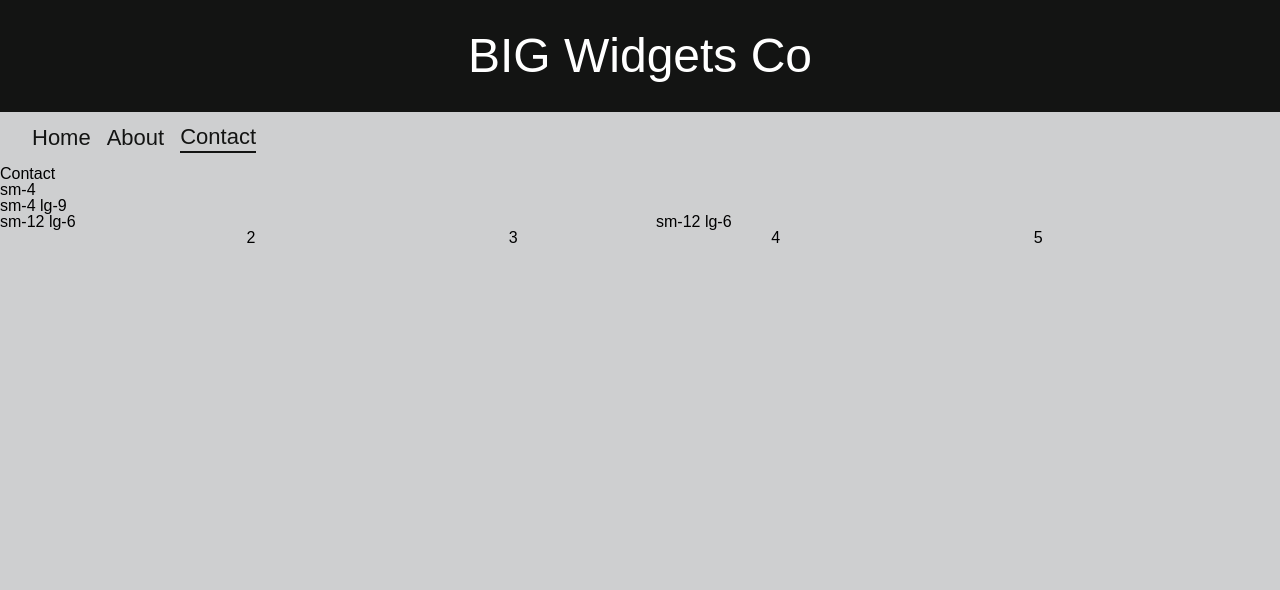
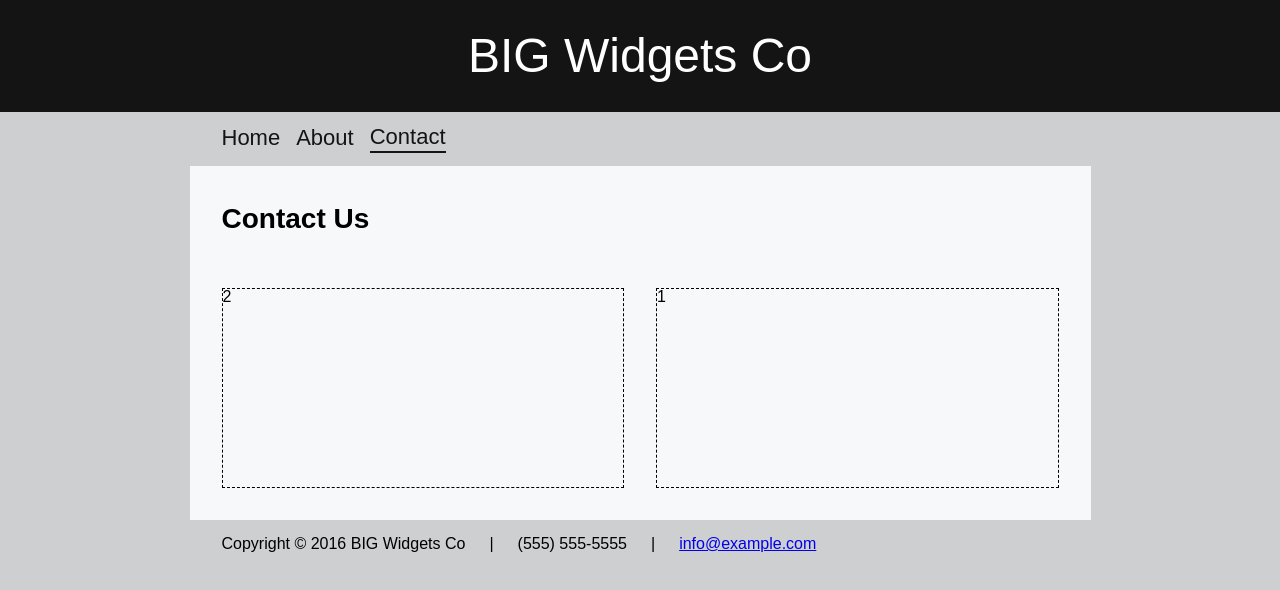
Before and after one commit to mvf4z7/backstop-interview, a website: page grid/public/contact.html in a window 1280 px wide. Drawn offline with Linux system fonts and the light colour scheme.

Commit message:
Update contact page.

```diff
--- a/grid/public/contact.html
+++ b/grid/public/contact.html
@@ -2,7 +2,7 @@
 <head>
   <meta charset="utf-8">
   <meta name="viewport" content="width=device-width, initial-scale=1.0">
-  <title>Big Widgets Co.</title>
+  <title>Big Widgets Co. | About Us</title>
   <link rel="stylesheet" href="/assets/grid.css">
   <link rel="stylesheet" href="/assets/styles.css">
 </head>
@@ -11,6 +11,7 @@
     <header class="header">
         <h2 class="header__brand">BIG Widgets Co</h2>
     </header>
+    <div class="wrapper">
       <nav class="nav">
         <div class="nav__button-container hide-lg" role="presentation">
           <button id="hamburger" class="nav__hamburger-btn">
@@ -25,24 +26,31 @@
           <li class="nav__item nav__item--active"><a href="/contact.html">Contact</a></li>
         </ul>
       </nav>
-    <div id="main-content">
-      <h1>Contact</h1>
-      <div class="grid">
-        <div class="col-sm-4">sm-4</div>
-        <div class="col-sm-4 col-lg-9">sm-4 lg-9</div>
+      <main id="main-content" class="main-content">
+        <section>
+          <header class="page-header">
+            <h1>Contact Us</h1>
+          </header>
+          <div class="grid reverse-lg">
+            <div class="col-lg-6">
+              <div class="foo">1</div>
             </div>
-      <div class="grid">
-        <div class="col-sm-12 col-lg-6">sm-12 lg-6</div>
-        <div class="col-sm-12 col-lg-6">sm-12 lg-6</div>
-      </div>
-      <div class="grid">
-        <div class="col">1</div>
-        <div class="col">2</div>
-        <div class="col">3</div>
-        <div class="col">4</div>
-        <div class="col">5</div>
+            <div class="col-lg-6">
+              <div class="foo">2</div>
             </div>
           </div>
+        </section>
+      </main>
+      <footer class="footer">
+        <ul class="footer__items">
+          <li class="footer__item">Copyright <span>&copy;</span> 2016 BIG Widgets Co</li>
+          <li class="footer__bar">|</li>
+          <li class="footer__item">(555) 555-5555</li>
+          <li class="footer__bar">|</li>
+          <li class="footer__item"><a href="mailto:info@example.com">info@example.com</a></li>
+        </ul>
+      </footer>
+    </wrapper>
   </div>
 
   <script>
--- /dev/null
+++ b/grid/sass/styles/components/form.scss
@@ -0,0 +1,6 @@
+@import '../variables';
+
+.foo {
+  height: 200px;
+  border: 1px dashed black;
+}
--- a/grid/sass/styles/components/index.scss
+++ b/grid/sass/styles/components/index.scss
@@ -4,3 +4,4 @@
 @import './page-header';
 @import './widget';
 @import './button';
+@import './form';
```
Also changed, not shown: grid/public/assets/styles.css. Lines whose indentation alone changed are shown as unchanged.
